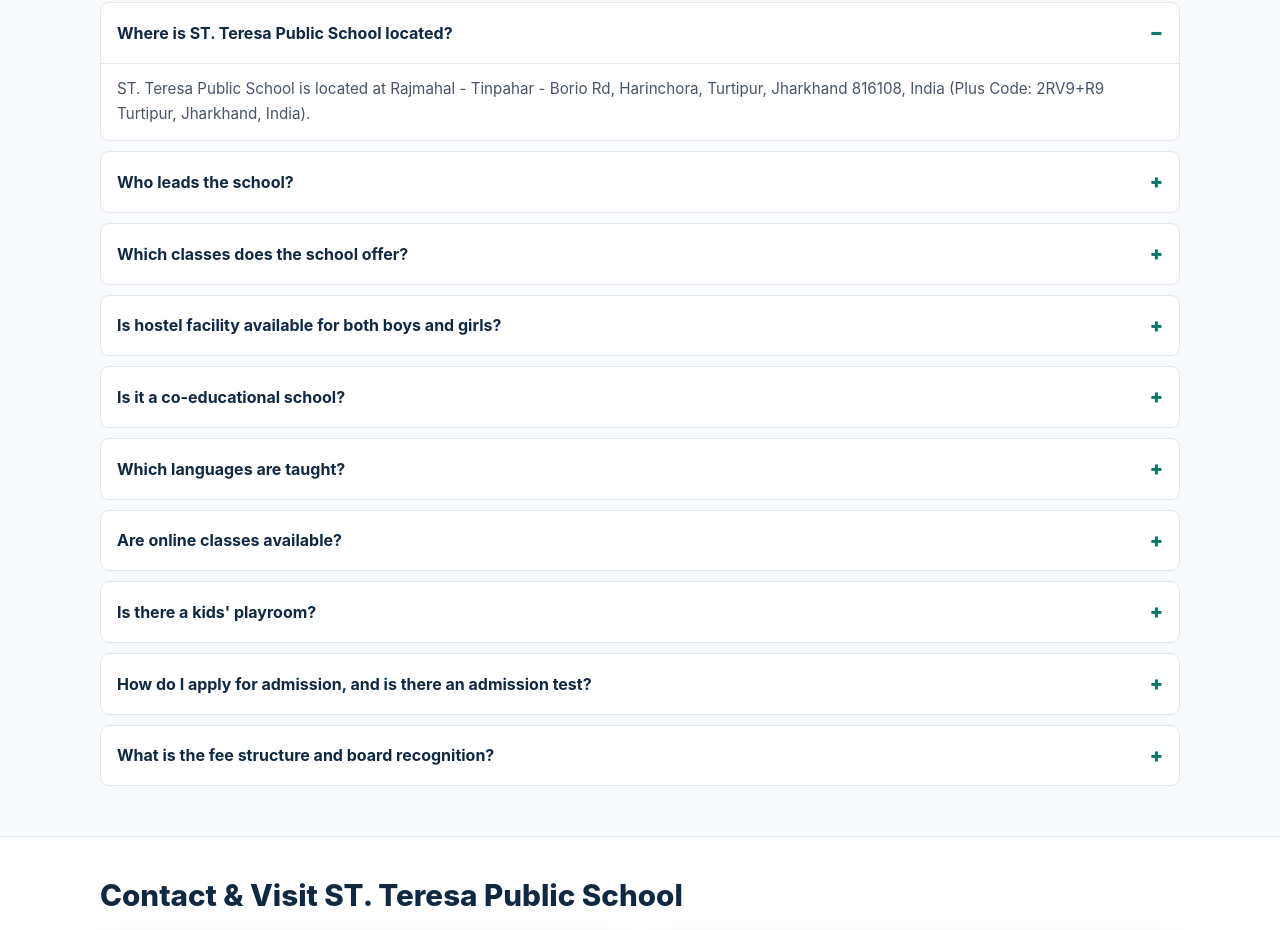
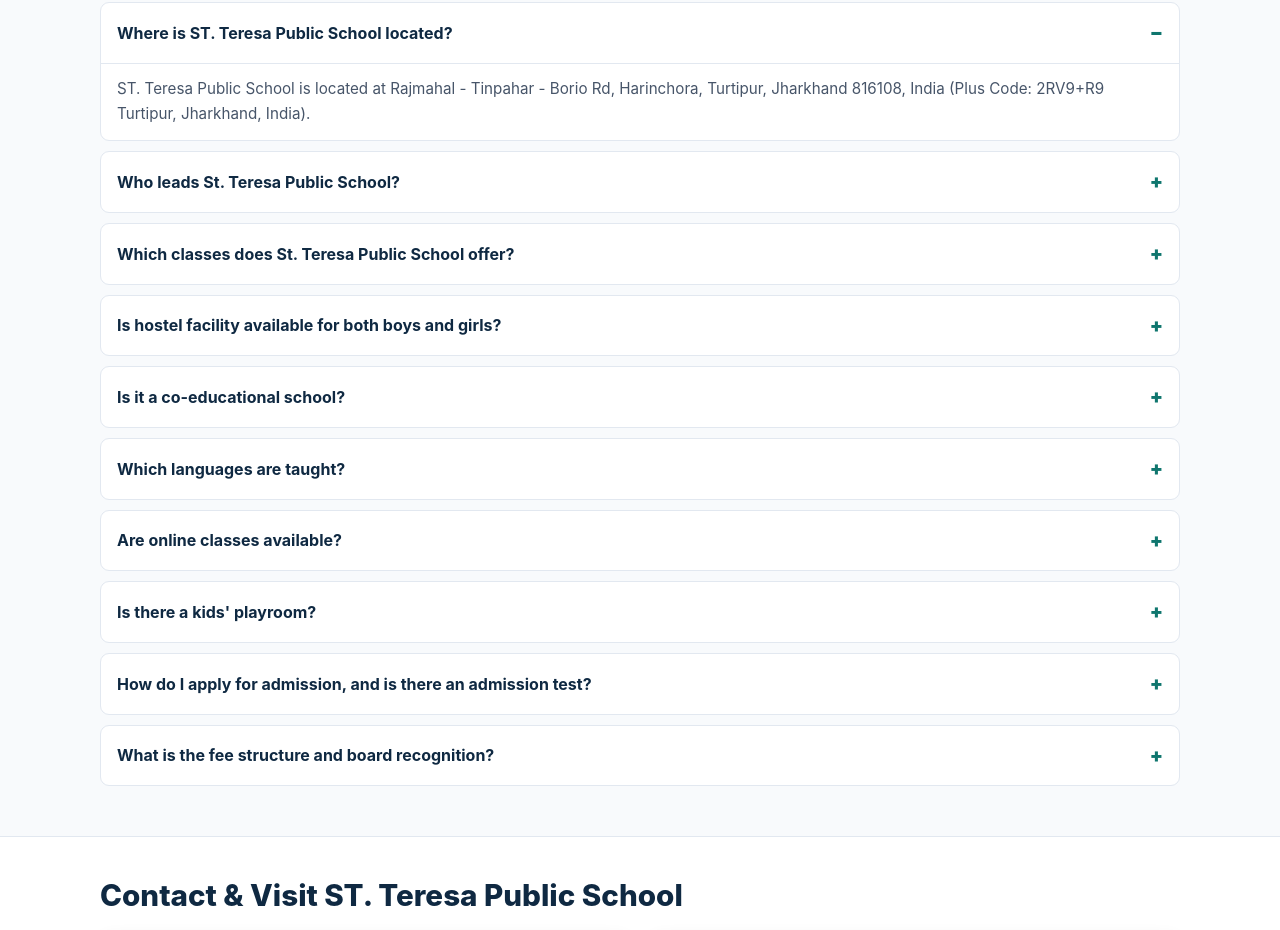
Before and after one commit to sikhagupta01/St-Teresa-Public-School-Rajmahal, a plain HTML site: page index.html in a window 1280 px wide. Shown: the part 8683-9613 px from the top of the page. Drawn offline with Linux system fonts and the light colour scheme.

````diff
--- a/index.html
+++ b/index.html
@@ -987,7 +987,7 @@
       color: #fde68a;
     }
 
-    /* Sticky Bottom Mobile/Desktop Call Bar */
+    /* Sticky Bottom Mobile/Tablet/Desktop Call Bar */
     .sticky-call {
       position: fixed;
       bottom: 0;
@@ -1631,12 +1631,12 @@
         </details>
 
         <details class="faq">
-          <summary>Who leads the school?</summary>
+          <summary>Who leads St. Teresa Public School?</summary>
           <p>Rekha Singh (Principal) and Pavan Singh (Director) guide academic standards, teacher support, and student development.</p>
         </details>
 
         <details class="faq">
-          <summary>Which classes does the school offer?</summary>
+          <summary>Which classes does St. Teresa Public School offer?</summary>
           <p>The school teaches students from UKG to Class 9, covering pre-primary, primary (Classes 1 to 5), and middle school (Classes 6 to 9).</p>
         </details>
 
@@ -1746,4 +1746,3 @@
 
 </body>
 </html>
-```[cite: 2]
````
